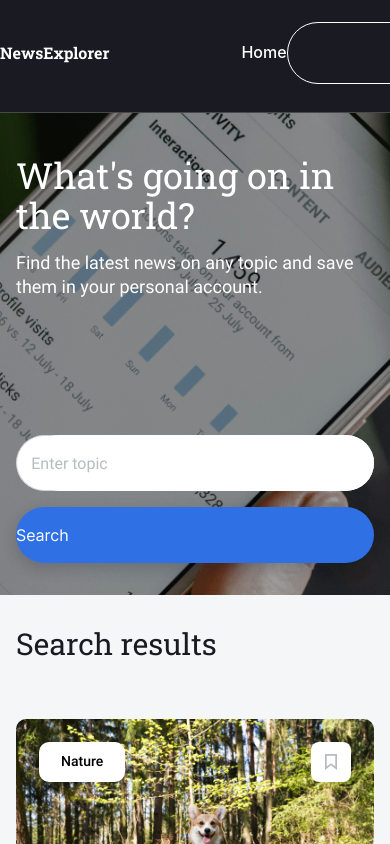
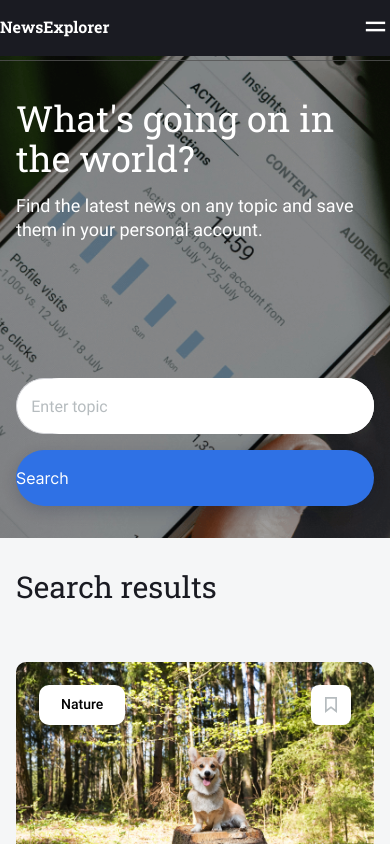
Before and after one commit to irmo12/news-explorer-frontend, a React (Create React App) app in the folder news-explorer/: page / in a window 390 px wide. Shown: the top 844 px of the page. Built offline with nearby package versions, Linux system fonts and the light colour scheme; a web font is replaced by a local one.

Commit message:
routing mishap fixed, header fixes

```diff
--- a/news-explorer/src/components/Header/Header-Button/HeaderButton.js
+++ b/news-explorer/src/components/Header/Header-Button/HeaderButton.js
@@ -1,19 +1,21 @@
 import React, { useContext } from "react";
 import { AuthContext } from "../../../contexts/AuthContext";
+import { SmallScreenContext } from "../../../contexts/SmallScreenContext";
 import logout from '../../../images/logout.svg';
 
 function HeaderButton({ userName, openAuthPopup }) {
   const { isLoggedIn, setIsLoggedIn } = useContext(AuthContext);
+  const { isSmallScreen } = useContext(SmallScreenContext);
 
   function signOut() {
     setIsLoggedIn(false);
   }
 
-  const buttonLogicClasses = isLoggedIn
+  const buttonLogicClasses = isLoggedIn && !isSmallScreen
     ? "header__button-logic header__button-logic_logged_in"
     : "header__button-logic";
 
-    const buttonClasses = isLoggedIn
+    const buttonClasses = isLoggedIn && !isSmallScreen
     ? "header__log-button header__log-button_logged_in"
     : "header__log-button";
 
@@ -26,7 +28,7 @@ function HeaderButton({ userName, openAuthPopup }) {
             onClick={signOut}
           >
             <span className="header__username">{userName}</span>
-            <embed className="header__logout-icon" src={logout} alt="logout" />
+            <embed className={`header__logout-icon ${isSmallScreen ? 'header__logout-icon_small-screen' : ''}`} src={logout} alt="logout" />
           </button>
         ) : (
           <button
--- a/news-explorer/src/components/Header/Header.css
+++ b/news-explorer/src/components/Header/Header.css
@@ -11,13 +11,14 @@
   padding: 0 7.25%;
   color: #fff;
   min-height: 56px;
+  max-height: 80px;
 }
 
 .header__content {
   display: flex;
   flex-flow: row nowrap;
   margin: 0 auto;
-  justify-content: space-evenly;
+  justify-content: space-between;
   width: 100%;
   align-items: center;
 }
@@ -57,11 +58,13 @@
   align-items: center;
   text-align: center;
   max-width: 176px;
+  color: #fff;
 }
 
 .header__button-logic_logged_in {
   padding: 0 15px;
   margin-left: 8px;
+  color: #000;
 }
 
 .header__auth-email {
@@ -87,10 +90,15 @@
   padding-left: calc(2% + 4px);
   padding-right: calc(2% + 4px);
   color: #fff;
+  fill: #fff;
 }
 
 .header__log-button_logged_in {
   color: #000;
+}
+
+.header__logout-icon_small-screen {
+color: #fff;
 }
 
 .header__phone-button {
@@ -126,10 +134,13 @@
     margin: 0 40px;
     gap: 4%;
     padding: 0 5%;
+    max-height: 66px;
   }
-  .header__title {
-    margin-right: 132px;
+
+  .header__content {
+    justify-content: unset;
   }
+
   .header__button-logic {
     padding: 0 6.8%;
     font-size: 16px;
@@ -151,6 +162,7 @@
     flex-flow: column nowrap;
     border-bottom: none;
     justify-content: space-between;
+    max-height: 56px;
   }
 
   .header_show-nav {
--- a/news-explorer/src/components/Header/Header.js
+++ b/news-explorer/src/components/Header/Header.js
@@ -10,8 +10,6 @@ function Header({ userName = 'Elise', openAuthPopup, isOpen }) {
   const { isLoggedIn } = useContext(AuthContext);
   const { isSmallScreen } = useContext(SmallScreenContext);
   const [isShowNav, setShowNav] = useState(false);
-
-  console.log(isSmallScreen);
 
   function showNav() {
     setShowNav(!isShowNav);
--- a/news-explorer/src/components/Main/Main.js
+++ b/news-explorer/src/components/Main/Main.js
@@ -14,10 +14,10 @@ import { Route, Routes, } from 'react-router-dom';
 function Main({ openAuthPopup, newsData, username, isOpen }) {
   const [isLoading, setIsLoading] = useState(false);
   const [hasResults, setHasResults] = useState(false);
-  const isLoggedIn = useContext(AuthContext);
+  const {isLoggedIn} = useContext(AuthContext);
   const articleList = Object.values(newsData);
 
-  function getArticleList() { /*call API*/
+  function getArticleList() { /*call API placeholder*/
     setHasResults(false);
     setIsLoading(false);
   }
--- a/news-explorer/src/components/Navigation/Navigation.css
+++ b/news-explorer/src/components/Navigation/Navigation.css
@@ -9,8 +9,8 @@
 }
 
 .nav-container_logged_in {
-  gap: 42%;
-  margin-right: 7.5%;
+  gap: 28%;
+  margin-right: 8%;
 }
 
 .nav-link {
@@ -35,19 +35,25 @@
 
 .active {
   border-bottom: 3px solid;
-  margin-top: 3vh;
-  padding: 0 15% 3vh 15%;
+  margin-top: 2.4vh;
+  padding: 0 15% 2.4vh 15%;
+  max-height: 80px;
 }
 
 @media screen and (max-width: 768px) {
   .nav-link {
     font-size: 16px;
+    margin-right: 16px;
+  }
+
+  .active {
+    max-height: 66px;
   }
 
   .nav-container {
-    gap: 32%;
-    margin-left: auto;
+    gap: 20%;
   }
+
 }
 
 @media screen and (max-width: 480px) {
--- a/news-explorer/src/components/Navigation/Navigation.js
+++ b/news-explorer/src/components/Navigation/Navigation.js
@@ -34,7 +34,7 @@ function Navigation() {
             <NavLink
               className={linkClasses}
               activeClassName='active'
-              to='/saved-articles'
+              to='/saved-news'
             >
               Saved&nbsp;articles
             </NavLink>
@@ -45,7 +45,7 @@ function Navigation() {
           <NavLink
             className={linkClasses}
             activeClassName='active'
-            to='/saved-articles'
+            to='/saved-news'
           >
             Saved&nbsp;articles
           </NavLink>
--- a/news-explorer/src/components/NewsCardList/NewsCardList.js
+++ b/news-explorer/src/components/NewsCardList/NewsCardList.js
@@ -13,7 +13,7 @@ function NewsCardList({ articleList }) {
   }
 
   return (
-    <list className="news-card-list">
+    <div className="news-card-list">
       {location.pathname === '/' && (<>
         <h2 className='news-card-list__heading'>Search results</h2>
         <div className={`news-card-list__grid ${showAll ? 'news-card-list__grid_show-more' : ``}`}>
@@ -32,7 +32,7 @@ function NewsCardList({ articleList }) {
           {articleList.map((article) => (<NewsCard article={article} key={article._id} />))}
         </div>
       </>)}
-    </list>
+    </div>
   );
 }
 
--- a/news-explorer/src/components/SearchForm/SearchForm.js
+++ b/news-explorer/src/components/SearchForm/SearchForm.js
@@ -3,7 +3,8 @@ import './SearchForm.css';
 import { SmallScreenContext } from '../../contexts/SmallScreenContext';
 
 const SearchForm = () => {
-  const isSmallScreen = useContext(SmallScreenContext);
+  const { isSmallScreen } = useContext(SmallScreenContext);
+
   return (
     <form className="search-form">
       <div className="search-form__txtcontainer">
--- a/news-explorer/src/contexts/SmallScreenContext.js
+++ b/news-explorer/src/contexts/SmallScreenContext.js
@@ -21,7 +21,7 @@ const SmallScreenProvider = ({ children }) => {
   }, []);
 
   return (
-    <SmallScreenContext.Provider value={isSmallScreen}>
+    <SmallScreenContext.Provider value={{ isSmallScreen,setIsSmallScreen }}>
       {children}
     </SmallScreenContext.Provider>
   );
```
